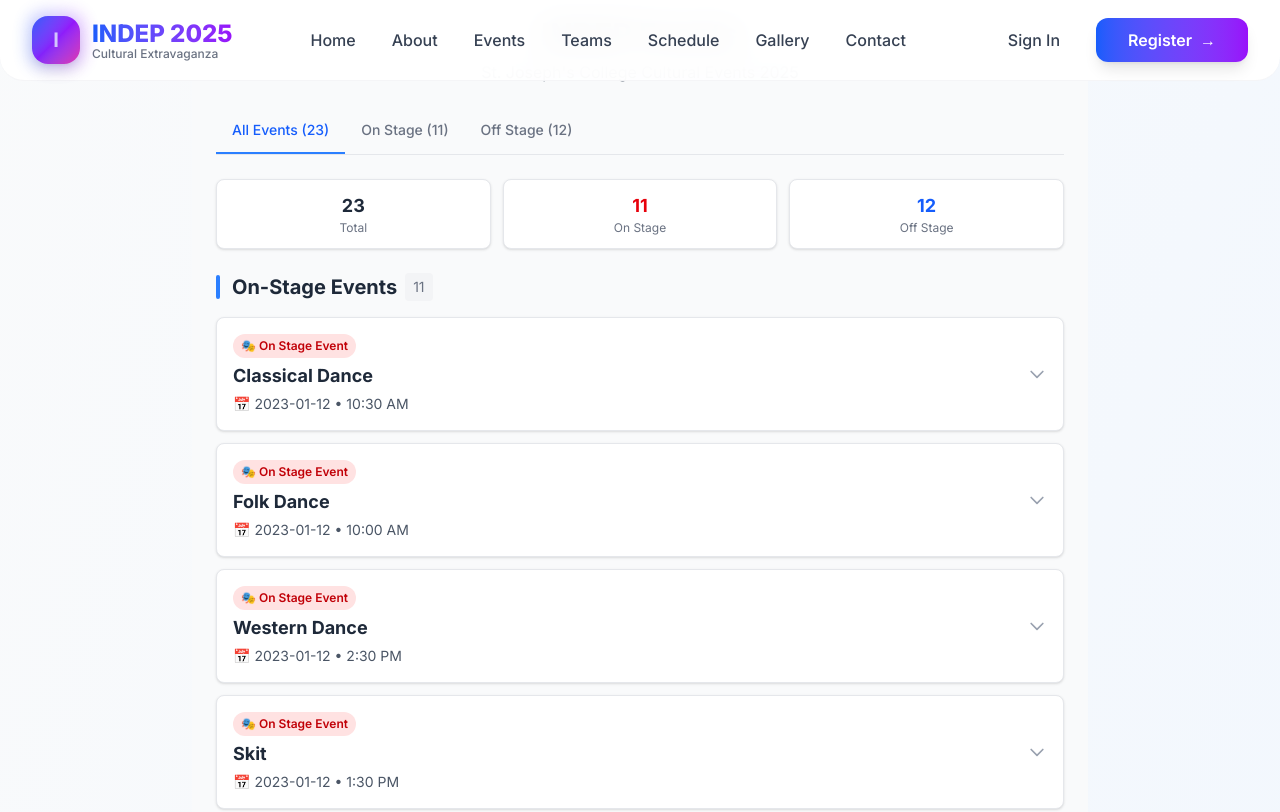
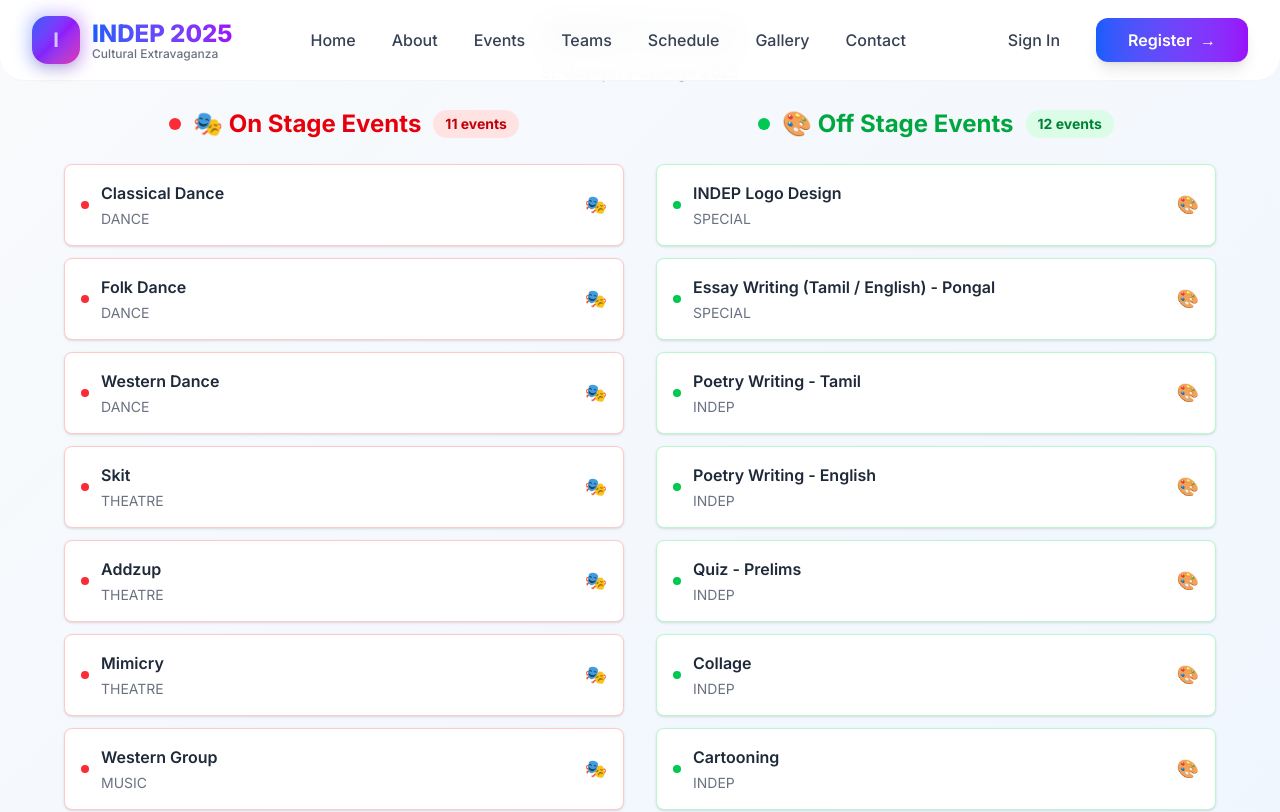
Before and after one commit to JWS-Technology/indep, a Next.js app: page /events in a window 1280 px wide. Shown: the top 812 px of the page. Built offline with nearby package versions, Linux system fonts and the light colour scheme.

Commit message:
now the schedule and event pages are splite the difrent datas

```diff
--- a/app/events/page.tsx
+++ b/app/events/page.tsx
@@ -2,151 +2,247 @@
 "use client";
 
 import { useState } from "react";
-import EventSection from "./EventSection";
 import { events } from "@/data/events";
+import { motion, AnimatePresence } from "framer-motion";
 
 export default function EventsPage() {
   const [activeTab, setActiveTab] = useState<"ALL" | "ON_STAGE" | "OFF_STAGE">("ALL");
-  const [expandedEventId, setExpandedEventId] = useState<string | null>(null);
 
   const onStageEvents = events.filter((e) => e.stageType === "ON_STAGE");
   const offStageEvents = events.filter((e) => e.stageType === "OFF_STAGE");
 
-  const handleEventClick = (eventId: string) => {
-    setExpandedEventId(expandedEventId === eventId ? null : eventId);
+  const containerVariants = {
+    hidden: { opacity: 0 },
+    visible: {
+      opacity: 1,
+      transition: {
+        staggerChildren: 0.1
+      }
+    }
+  };
+
+  const itemVariants = {
+    hidden: { opacity: 0, x: -20 },
+    visible: {
+      opacity: 1,
+      x: 0,
+      transition: {
+        duration: 0.4
+      }
+    }
   };
 
   return (
-    <div className="min-h-screen bg-gray-50 py-4 px-4 sm:px-6 max-w-4xl mx-auto">
+    <div className="min-h-screen bg-gradient-to-br from-slate-50 to-blue-50 py-4 px-4">
       {/* Header */}
-      <div className="text-center mb-6">
-        <h1 className="text-2xl sm:text-3xl font-bold text-gray-800 mb-2">
-          INDEP Events
-        </h1>
-        <p className="text-gray-600 text-sm sm:text-base">
-          St. Joseph's College Cultural Events 2025
-        </p>
-      </div>
+      <motion.div
+        initial={{ opacity: 0, y: -20 }}
+        animate={{ opacity: 1, y: 0 }}
+        className="text-center mb-6"
+      >
+        <h1 className="text-3xl font-bold text-gray-800 mb-2">INDEP Events</h1>
+        <p className="text-gray-600">St. Joseph's College 2025</p>
+      </motion.div>
 
-      {/* Tab Navigation */}
-      <div className="flex border-b border-gray-200 mb-6 overflow-x-auto">
+      {/* Mobile Filter Tabs - Only show on mobile */}
+      <motion.div
+        initial={{ opacity: 0, y: 20 }}
+        animate={{ opacity: 1, y: 0 }}
+        transition={{ delay: 0.2 }}
+        className="lg:hidden flex border-b border-gray-200 mb-6"
+      >
         <button
-          onClick={() => {
-            setActiveTab("ALL");
-            setExpandedEventId(null);
-          }}
-          className={`flex-1 sm:flex-none px-4 py-3 text-sm font-medium border-b-2 transition-colors ${
+          onClick={() => setActiveTab("ALL")}
+          className={`flex-1 px-4 py-3 text-sm font-medium border-b-2 transition-all duration-300 ${
             activeTab === "ALL"
-              ? "border-blue-500 text-blue-600"
-              : "border-transparent text-gray-500 hover:text-gray-700"
+              ? "border-blue-500 text-blue-600 bg-blue-50"
+              : "border-transparent text-gray-500 hover:bg-gray-50"
           }`}
         >
-          All Events ({events.length})
+          All ({events.length})
         </button>
         <button
-          onClick={() => {
-            setActiveTab("ON_STAGE");
-            setExpandedEventId(null);
-          }}
-          className={`flex-1 sm:flex-none px-4 py-3 text-sm font-medium border-b-2 transition-colors ${
+          onClick={() => setActiveTab("ON_STAGE")}
+          className={`flex-1 px-4 py-3 text-sm font-medium border-b-2 transition-all duration-300 ${
             activeTab === "ON_STAGE"
-              ? "border-red-500 text-red-600"
-              : "border-transparent text-gray-500 hover:text-gray-700"
+              ? "border-red-500 text-red-600 bg-red-50"
+              : "border-transparent text-gray-500 hover:bg-gray-50"
           }`}
         >
           On Stage ({onStageEvents.length})
         </button>
         <button
-          onClick={() => {
-            setActiveTab("OFF_STAGE");
-            setExpandedEventId(null);
-          }}
-          className={`flex-1 sm:flex-none px-4 py-3 text-sm font-medium border-b-2 transition-colors ${
+          onClick={() => setActiveTab("OFF_STAGE")}
+          className={`flex-1 px-4 py-3 text-sm font-medium border-b-2 transition-all duration-300 ${
             activeTab === "OFF_STAGE"
-              ? "border-blue-500 text-blue-600"
-              : "border-transparent text-gray-500 hover:text-gray-700"
+              ? "border-green-500 text-green-600 bg-green-50"
+              : "border-transparent text-gray-500 hover:bg-gray-50"
           }`}
         >
           Off Stage ({offStageEvents.length})
         </button>
-      </div>
+      </motion.div>
 
-      {/* Quick Stats */}
-      <div className="grid grid-cols-3 gap-3 mb-6">
-        <div className="bg-white rounded-lg p-3 text-center shadow-sm border border-gray-200">
-          <div className="text-lg font-bold text-gray-800">{events.length}</div>
-          <div className="text-xs text-gray-500">Total</div>
-        </div>
-        <div className="bg-white rounded-lg p-3 text-center shadow-sm border border-gray-200">
-          <div className="text-lg font-bold text-red-600">{onStageEvents.length}</div>
-          <div className="text-xs text-gray-500">On Stage</div>
-        </div>
-        <div className="bg-white rounded-lg p-3 text-center shadow-sm border border-gray-200">
-          <div className="text-lg font-bold text-blue-600">{offStageEvents.length}</div>
-          <div className="text-xs text-gray-500">Off Stage</div>
+      {/* Desktop Layout - Two Columns */}
+      <div className="hidden lg:block">
+        <div className="grid grid-cols-2 gap-8 max-w-6xl mx-auto">
+          {/* On Stage Events Column */}
+          <motion.div
+            initial={{ opacity: 0, x: -50 }}
+            animate={{ opacity: 1, x: 0 }}
+            transition={{ duration: 0.6 }}
+            className="space-y-4"
+          >
+            <div className="text-center mb-6">
+              <h2 className="text-2xl font-bold text-red-600 mb-2 flex items-center justify-center">
+                <span className="w-3 h-3 bg-red-500 rounded-full mr-3"></span>
+                🎭 On Stage Events
+                <span className="ml-3 text-sm bg-red-100 text-red-700 px-3 py-1 rounded-full">
+                  {onStageEvents.length} events
+                </span>
+              </h2>
+            </div>
+
+            <motion.div
+              variants={containerVariants}
+              initial="hidden"
+              animate="visible"
+              className="space-y-3"
+            >
+              {onStageEvents.map((event) => (
+                <motion.div
+                  key={event.id}
+                  variants={itemVariants}
+                  whileHover={{ scale: 1.02, x: 10 }}
+                  className="bg-white rounded-lg p-4 border border-red-200 shadow-sm cursor-pointer hover:shadow-md transition-all duration-300"
+                >
+                  <div className="flex justify-between items-center">
+                    <div className="flex items-center space-x-3">
+                      <div className="w-2 h-2 bg-red-500 rounded-full"></div>
+                      <div>
+                        <h3 className="font-semibold text-gray-800">
+                          {event.title}
+                        </h3>
+                        <p className="text-sm text-gray-500 mt-1">
+                          {event.category}
+                        </p>
+                      </div>
+                    </div>
+                    <span className="text-red-600 text-lg">🎭</span>
+                  </div>
+                </motion.div>
+              ))}
+            </motion.div>
+          </motion.div>
+
+          {/* Off Stage Events Column */}
+          <motion.div
+            initial={{ opacity: 0, x: 50 }}
+            animate={{ opacity: 1, x: 0 }}
+            transition={{ duration: 0.6, delay: 0.2 }}
+            className="space-y-4"
+          >
+            <div className="text-center mb-6">
+              <h2 className="text-2xl font-bold text-green-600 mb-2 flex items-center justify-center">
+                <span className="w-3 h-3 bg-green-500 rounded-full mr-3"></span>
+                🎨 Off Stage Events
+                <span className="ml-3 text-sm bg-green-100 text-green-700 px-3 py-1 rounded-full">
+                  {offStageEvents.length} events
+                </span>
+              </h2>
+            </div>
+
+            <motion.div
+              variants={containerVariants}
+              initial="hidden"
+              animate="visible"
+              transition={{ delay: 0.4 }}
+              className="space-y-3"
+            >
+              {offStageEvents.map((event) => (
+                <motion.div
+                  key={event.id}
+                  variants={itemVariants}
+                  whileHover={{ scale: 1.02, x: 10 }}
+                  className="bg-white rounded-lg p-4 border border-green-200 shadow-sm cursor-pointer hover:shadow-md transition-all duration-300"
+                >
+                  <div className="flex justify-between items-center">
+                    <div className="flex items-center space-x-3">
+                      <div className="w-2 h-2 bg-green-500 rounded-full"></div>
+                      <div>
+                        <h3 className="font-semibold text-gray-800">
+                          {event.title}
+                        </h3>
+                        <p className="text-sm text-gray-500 mt-1">
+                          {event.category}
+                        </p>
+                      </div>
+                    </div>
+                    <span className="text-green-600 text-lg">🎨</span>
+                  </div>
+                </motion.div>
+              ))}
+            </motion.div>
+          </motion.div>
         </div>
       </div>
 
-      {/* Events List */}
-      <div className="space-y-6">
-        {activeTab === "ALL" && (
-          <>
-            <EventSection
-              title="On-Stage Events"
-              events={onStageEvents}
-              expandedEventId={expandedEventId}
-              onEventClick={handleEventClick}
-            />
-            <EventSection
-              title="Off-Stage Events"
-              events={offStageEvents}
-              expandedEventId={expandedEventId}
-              onEventClick={handleEventClick}
-            />
-          </>
-        )}
+      {/* Mobile Layout - Filtered List */}
+      <div className="lg:hidden">
+        <AnimatePresence mode="wait">
+          <motion.div
+            key={activeTab}
+            variants={containerVariants}
+            initial="hidden"
+            animate="visible"
+            className="space-y-2"
+          >
+            {(activeTab === "ALL" ? events : activeTab === "ON_STAGE" ? onStageEvents : offStageEvents).map((event, index) => (
+              <motion.div
+                key={event.id}
+                variants={itemVariants}
+                whileHover={{ scale: 1.02, x: 10 }}
+                whileTap={{ scale: 0.98 }}
+                className={`bg-white rounded-lg p-4 border shadow-sm cursor-pointer hover:shadow-md transition-all duration-300 ${
+                  event.stageType === "ON_STAGE" ? "border-red-200" : "border-green-200"
+                }`}
+              >
+                <div className="flex justify-between items-center">
+                  <div className="flex items-center space-x-3">
+                    <div className={`w-2 h-2 rounded-full ${
+                      event.stageType === "ON_STAGE" ? "bg-red-500" : "bg-green-500"
+                    }`}></div>
+                    <div>
+                      <h3 className="font-semibold text-gray-800">
+                        {event.title}
+                      </h3>
+                      <p className="text-sm text-gray-500 mt-1">
+                        {event.category}
+                      </p>
+                    </div>
+                  </div>
+                  <span className={`text-lg ${
+                    event.stageType === "ON_STAGE" ? "text-red-600" : "text-green-600"
+                  }`}>
+                    {event.stageType === "ON_STAGE" ? "🎭" : "🎨"}
+                  </span>
+                </div>
+              </motion.div>
+            ))}
+          </motion.div>
+        </AnimatePresence>
 
-        {activeTab === "ON_STAGE" && (
-          <EventSection
-            title="On-Stage Events"
-            events={onStageEvents}
-            expandedEventId={expandedEventId}
-            onEventClick={handleEventClick}
-          />
-        )}
-
-        {activeTab === "OFF_STAGE" && (
-          <EventSection
-            title="Off-Stage Events"
-            events={offStageEvents}
-            expandedEventId={expandedEventId}
-            onEventClick={handleEventClick}
-          />
+        {/* Empty State for Mobile */}
+        {(activeTab === "ALL" ? events : activeTab === "ON_STAGE" ? onStageEvents : offStageEvents).length === 0 && (
+          <motion.div
+            initial={{ opacity: 0, scale: 0.8 }}
+            animate={{ opacity: 1, scale: 1 }}
+            className="text-center py-12"
+          >
+            <p className="text-gray-500">No events found</p>
+          </motion.div>
         )}
       </div>
-
-      {/* Footer Note */}
-      <div className="mt-8 text-center">
-        <p className="text-sm text-gray-500">
-          💡 Click on any event to see more details
-        </p>
-      </div>
-
-      <style jsx>{`
-        @keyframes slideDown {
-          from {
-            opacity: 0;
-            transform: translateY(-10px);
-          }
-          to {
-            opacity: 1;
-            transform: translateY(0);
-          }
-        }
-        .animate-slideDown {
-          animation: slideDown 0.3s ease-out;
-        }
-      `}</style>
     </div>
   );
 }
--- /dev/null
+++ b/app/schedule/page.tsx
@@ -0,0 +1,152 @@
+// app/events/page.tsx
+"use client";
+
+import { useState } from "react";
+import EventSection from "../../components/ScheduleSection";
+import { events } from "@/data/events";
+
+export default function EventsPage() {
+  const [activeTab, setActiveTab] = useState<"ALL" | "ON_STAGE" | "OFF_STAGE">("ALL");
+  const [expandedEventId, setExpandedEventId] = useState<string | null>(null);
+
+  const onStageEvents = events.filter((e) => e.stageType === "ON_STAGE");
+  const offStageEvents = events.filter((e) => e.stageType === "OFF_STAGE");
+
+  const handleEventClick = (eventId: string) => {
+    setExpandedEventId(expandedEventId === eventId ? null : eventId);
+  };
+
+  return (
+    <div className="min-h-screen bg-gray-50 py-4 px-4 sm:px-6 max-w-4xl mx-auto">
+      {/* Header */}
+      <div className="text-center mb-6">
+        <h1 className="text-2xl sm:text-3xl font-bold text-gray-800 mb-2">
+          INDEP Events
+        </h1>
+        <p className="text-gray-600 text-sm sm:text-base">
+          St. Joseph's College Cultural Events 2025
+        </p>
+      </div>
+
+      {/* Tab Navigation */}
+      <div className="flex border-b border-gray-200 mb-6 overflow-x-auto">
+        <button
+          onClick={() => {
+            setActiveTab("ALL");
+            setExpandedEventId(null);
+          }}
+          className={`flex-1 sm:flex-none px-4 py-3 text-sm font-medium border-b-2 transition-colors ${
+            activeTab === "ALL"
+              ? "border-blue-500 text-blue-600"
+              : "border-transparent text-gray-500 hover:text-gray-700"
+          }`}
+        >
+          All Events ({events.length})
+        </button>
+        <button
+          onClick={() => {
+            setActiveTab("ON_STAGE");
+            setExpandedEventId(null);
+          }}
+          className={`flex-1 sm:flex-none px-4 py-3 text-sm font-medium border-b-2 transition-colors ${
+            activeTab === "ON_STAGE"
+              ? "border-red-500 text-red-600"
+              : "border-transparent text-gray-500 hover:text-gray-700"
+          }`}
+        >
+          On Stage ({onStageEvents.length})
+        </button>
+        <button
+          onClick={() => {
+            setActiveTab("OFF_STAGE");
+            setExpandedEventId(null);
+          }}
+          className={`flex-1 sm:flex-none px-4 py-3 text-sm font-medium border-b-2 transition-colors ${
+            activeTab === "OFF_STAGE"
+              ? "border-blue-500 text-blue-600"
+              : "border-transparent text-gray-500 hover:text-gray-700"
+          }`}
+        >
+          Off Stage ({offStageEvents.length})
+        </button>
+      </div>
+
+      {/* Quick Stats */}
+      <div className="grid grid-cols-3 gap-3 mb-6">
+        <div className="bg-white rounded-lg p-3 text-center shadow-sm border border-gray-200">
+          <div className="text-lg font-bold text-gray-800">{events.length}</div>
+          <div className="text-xs text-gray-500">Total</div>
+        </div>
+        <div className="bg-white rounded-lg p-3 text-center shadow-sm border border-gray-200">
+          <div className="text-lg font-bold text-red-600">{onStageEvents.length}</div>
+          <div className="text-xs text-gray-500">On Stage</div>
+        </div>
+        <div className="bg-white rounded-lg p-3 text-center shadow-sm border border-gray-200">
+          <div className="text-lg font-bold text-blue-600">{offStageEvents.length}</div>
+          <div className="text-xs text-gray-500">Off Stage</div>
+        </div>
+      </div>
+
+      {/* Events List */}
+      <div className="space-y-6">
+        {activeTab === "ALL" && (
+          <>
+            <EventSection
+              title="On-Stage Events"
+              events={onStageEvents}
+              expandedEventId={expandedEventId}
+              onEventClick={handleEventClick}
+            />
+            <EventSection
+              title="Off-Stage Events"
+              events={offStageEvents}
+              expandedEventId={expandedEventId}
+              onEventClick={handleEventClick}
+            />
+          </>
+        )}
+
+        {activeTab === "ON_STAGE" && (
+          <EventSection
+            title="On-Stage Events"
+            events={onStageEvents}
+            expandedEventId={expandedEventId}
+            onEventClick={handleEventClick}
+          />
+        )}
+
+        {activeTab === "OFF_STAGE" && (
+          <EventSection
+            title="Off-Stage Events"
+            events={offStageEvents}
+            expandedEventId={expandedEventId}
+            onEventClick={handleEventClick}
+          />
+        )}
+      </div>
+
+      {/* Footer Note */}
+      <div className="mt-8 text-center">
+        <p className="text-sm text-gray-500">
+          💡 Click on any event to see more details
+        </p>
+      </div>
+
+      <style jsx>{`
+        @keyframes slideDown {
+          from {
+            opacity: 0;
+            transform: translateY(-10px);
+          }
+          to {
+            opacity: 1;
+            transform: translateY(0);
+          }
+        }
+        .animate-slideDown {
+          animation: slideDown 0.3s ease-out;
+        }
+      `}</style>
+    </div>
+  );
+}
--- a/app/events/EventSection.tsx
+++ b/components/ScheduleSection.tsx
@@ -1,5 +1,5 @@
 // app/events/EventSection.tsx
-import EventCard from "./EventCard";
+import EventCard from "./ScheduleCard";
 import { EventItem } from "@/data/events";
 
 interface Props {
--- a/package.json
+++ b/package.json
@@ -22,6 +22,7 @@
   },
   "devDependencies": {
     "@tailwindcss/postcss": "^4",
+    "@types/jsonwebtoken": "^9.0.10",
     "@types/node": "^20",
     "@types/react": "^19",
     "@types/react-dom": "^19",
```
Also changed, not shown: components/ScheduleCard.tsx (renamed from app/events/EventCard.tsx), 1 other file (tests, documents, lock files or other folders).
